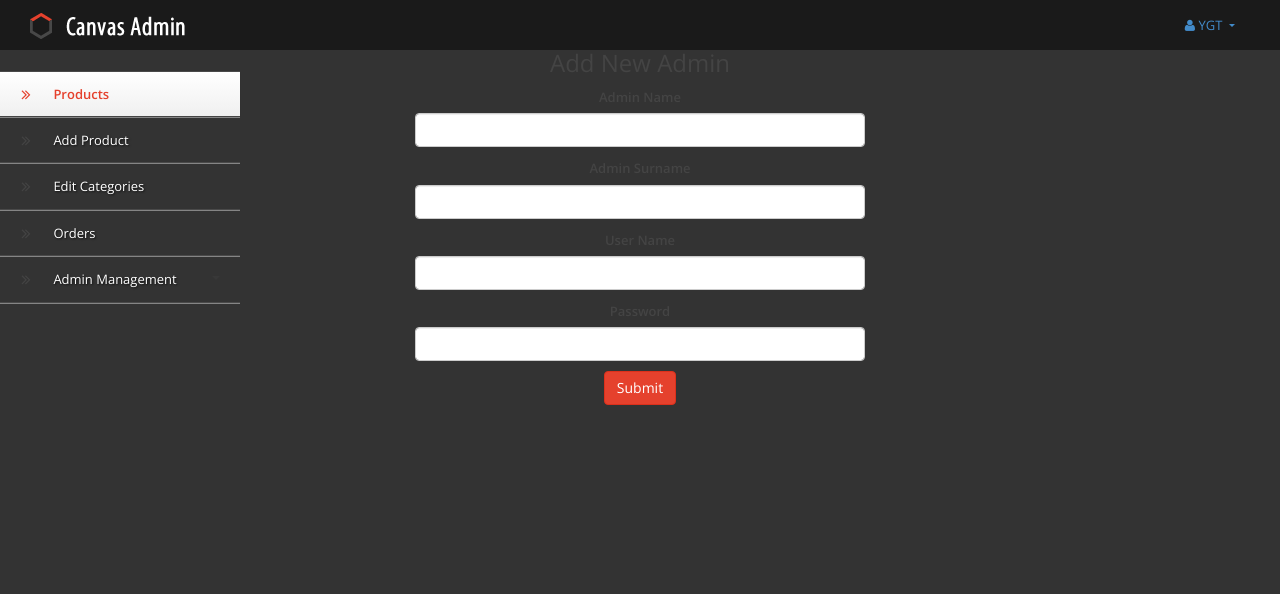
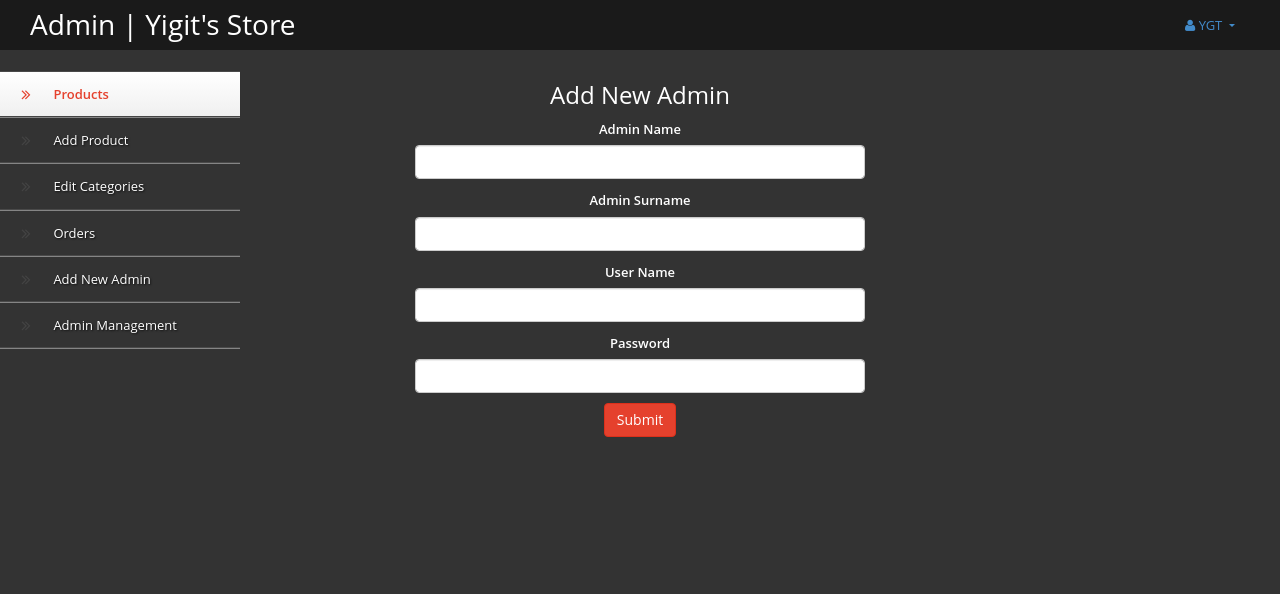
Before and after one commit to AtakanYigit/Basic-E-Commerce-Application, a PHP site: page /add_admin.php in a window 1280 px wide. Shown: the top 594 px of the page. Run offline with PHP 8.4, Linux system fonts and the light colour scheme; a user stored in the database is signed in.

Commit message:
- Admin Page UI Fixes

```diff
--- a/admin_panel/add_admin.php
+++ b/admin_panel/add_admin.php
@@ -8,7 +8,6 @@
         <meta name="description" content="">
         <meta name="author" content="" />
         <link href = "https://cdn.jsdelivr.net/npm/bootstrap@5.3.3/dist/css/bootstrap.min.css" rel = "stylesheet" integrity = "sha384-QWTKZyjpPEjISv5WaRU9OFeRpok6YctnYmDr5pNlyT2bRjXh0JMhjY6hW+ALEwIH" crossorigin = "anonymous">
-        <link rel="stylesheet" href="http://fonts.googleapis.com/css?family=Open+Sans:400italic,600italic,800italic,400,600,800" type="text/css">
         <link rel="stylesheet" href="admin_template/Theme/css/font-awesome.min.css" type="text/css" />
         <link rel="stylesheet" href="admin_template/Theme/css/bootstrap.min.css" type="text/css" />
         <link rel="stylesheet" href="admin_template/Theme/js/libs/css/ui-lightness/jquery-ui-1.9.2.custom.css" type="text/css" />
@@ -23,22 +22,22 @@
 
         <div id="login-container" style = "min-height: 85vh">
             <div id="addProduct">
-                <h3>Add New Admin</h3>
+                <h3 style="color:white; margin-top:32px">Add New Admin</h3>
                 <form action="add_admin_service.php" method="post" enctype="multipart/form-data">
                     <div class="mb-3">
-                        <label for="exampleInputName" class="form-label">Admin Name</label>
+                        <label for="exampleInputName" class="form-label" style="color:white">Admin Name</label>
                         <input type="text" name="name" class="form-control" id="exampleInputName">
                     </div>
                     <div class="mb-3">
-                        <label for="exampleInputType" class="form-label">Admin Surname</label>
+                        <label for="exampleInputType" class="form-label" style="color:white">Admin Surname</label>
                         <input type="text" name="surname"  class="form-control" id="exampleInputType">
                     </div>
                     <div class="mb-3">
-                        <label for="exampleInputDescription" class="form-label">User Name</label>
+                        <label for="exampleInputDescription" class="form-label" style="color:white">User Name</label>
                         <input type="text" name="userName" class="form-control" id="exampleInputDescription">
                     </div>
                     <div class="mb-3">
-                        <label for="exampleInputQuantity" class="form-label">Password</label>
+                        <label for="exampleInputQuantity" class="form-label" style="color:white">Password</label>
                         <input type="text" name="password" class="form-control" id="exampleInputQuantity">
                     </div>
                     <button type="submit" name="submit" class="btn btn-primary">Submit</button>
--- a/admin_panel/add_product.php
+++ b/admin_panel/add_product.php
@@ -8,7 +8,6 @@
         <meta name="description" content="">
         <meta name="author" content="" />
         <link href = "https://cdn.jsdelivr.net/npm/bootstrap@5.3.3/dist/css/bootstrap.min.css" rel = "stylesheet" integrity = "sha384-QWTKZyjpPEjISv5WaRU9OFeRpok6YctnYmDr5pNlyT2bRjXh0JMhjY6hW+ALEwIH" crossorigin = "anonymous">
-        <link rel="stylesheet" href="http://fonts.googleapis.com/css?family=Open+Sans:400italic,600italic,800italic,400,600,800" type="text/css">
         <link rel="stylesheet" href="admin_template/Theme/css/font-awesome.min.css" type="text/css" />
         <link rel="stylesheet" href="admin_template/Theme/css/bootstrap.min.css" type="text/css" />
         <link rel="stylesheet" href="admin_template/Theme/js/libs/css/ui-lightness/jquery-ui-1.9.2.custom.css" type="text/css" />
@@ -22,7 +21,7 @@
         <?php include('left_sidebar.php'); ?>
         <div id="login-container" style = "min-height: 85vh">
             <div id="addProduct">
-                <h3 style = "color: white">Add Product</h3>
+                <h3 style = "color: white; margin-top:32px">Add Product</h3>
                 <form action="add_product_service.php" method="post" enctype="multipart/form-data">
                     <div class="mb-3">
                         <label for="exampleInputName" class="form-label" style = "color: white">Product Name</label>
--- a/admin_panel/admin_list.php
+++ b/admin_panel/admin_list.php
@@ -21,7 +21,7 @@
         <?php include('top_bar.php'); ?>
         <?php include('left_sidebar.php'); ?>
 
-        <div id="login-container" style = "min-height: 85vh">
+        <div id="login-container" style = "min-height: 85vh; margin-top:32px">
             <div id="addProduct">
                 <a class = "btn btn-primary mt-4 mb-5" href="add_admin.php">Add New Admin</a>
                 <h1 class = "mb-3"style = "color: white">Admins</h1>
--- a/admin_panel/categories.php
+++ b/admin_panel/categories.php
@@ -23,7 +23,7 @@
         <?php include('left_sidebar.php'); ?>
 
         <div id="login-container" style = "min-height: 85vh">
-            <div id="addProduct">
+            <div id="addProduct" style = "margin-top:32px">
                 <form action = "add_category_service.php" class = "width-100 d-flex flex-row mt-4 mb-5 justify-content-center gap-3" method = "POST">
                     <input type="text" class = "form-control" name = "name" placeholder="Category Name">
                     <input type = submit class = "btn btn-primary" href="add_category.php" value = "Add New Category"/>
--- a/admin_panel/footer.php
+++ b/admin_panel/footer.php
@@ -6,7 +6,7 @@
     </ul>
 </footer>
 
-<script src="admin_template/Theme/js/libs/jquery-1.9.1.min.js"></script>
+<!-- <script src="admin_template/Theme/js/libs/jquery-1.9.1.min.js"></script>
 <script src="admin_template/Theme/js/libs/jquery-ui-1.9.2.custom.min.js"></script>
 <script src="admin_template/Theme/js/libs/bootstrap.min.js"></script>
 
@@ -27,4 +27,4 @@
 <script src="admin_template/Theme/js/plugins/fullcalendar/fullcalendar.min.js"></script>
 <script src="admin_template/Theme/js/demos/calendar.js"></script>
 
-<script src="admin_template/Theme/js/demos/dashboard.js"></script>
+<script src="admin_template/Theme/js/demos/dashboard.js"></script> -->
--- a/admin_panel/left_sidebar.php
+++ b/admin_panel/left_sidebar.php
@@ -1,5 +1,3 @@
-
-
 <div id="sidebar-wrapper" class="collapse sidebar-collapse">
     <nav id="sidebar">
         <ul id="main-nav" class="open-active">
@@ -31,14 +29,6 @@
                 </a>
             </li>
 
-                <li class="dropdown">
-                    <a href="javascript:;">
-                        <i class="fa fa-angle-double-right"></i>
-                        Admin Management
-                        <span class="caret"></span>
-                    </a>
-
-                    <ul class="sub-nav">
             <li>
                 <a href="add_admin.php">
                     <i class="fa fa-angle-double-right"></i>
@@ -48,15 +38,9 @@
             <li>
                 <a href="admin_list.php">
                     <i class="fa fa-angle-double-right"></i>
-                                Admin List
+                    Admin Management
                 </a>
             </li>
         </ul>
-
-                </li>
-
-            </ul>
-
-        </nav> <!-- #sidebar -->
-
-    </div> <!-- /#sidebar-wrapper -->
+    </nav>
+</div>
--- a/admin_panel/top_bar.php
+++ b/admin_panel/top_bar.php
@@ -1,6 +1,6 @@
 <nav class = "d-flex align-items-center justify-content-between px-5" style = "background-color: #1a1a1a; margin-top:-80px">
     <a href="/Basic-E-Commerce-Application/admin_panel/dashboard.php">
-        <img src="admin_template/Theme/img/logos/logo.png" alt="Site Logo" />
+        <h1 style = "font-size: 28px; margin-top:8px; color:white">Admin | Yigit's Store</h1>
     </a>
     <ul class="nav navbar-nav pull-right">
         <li class="dropdown">
--- a/user_front/category.php
+++ b/user_front/category.php
@@ -92,12 +92,12 @@
                 }
         </script>
 
-        <main class = "ps-5 pt-3">
+        <main class = "ps-5 pt-3 mb-5">
             <h1>Welcome to Yigit's Store</h1>
             <p class = "mb-4">Yigit's Store is a leading online store that offers a wide range of products at competitive prices. Our goal is to provide our customers with the best shopping experience possible. We offer a wide selection of products, including electronics, clothing, home goods, and more. Whether you're looking for the latest tech gadgets or stylish fashion accessories, you'll find it all at Yigit's Store. Shop with us today and experience the difference!</p>
             <div class = "d-flex flex-row justify-content-center gap-5 w-100">
                 <div class = "d-flex justify-content-start gap-5 flex-wrap mb-5" style = "width: 85%">
-                <!-- Select product from product_categories with $category_id by product_id-->
+                    <?php if(count(query_parser("SELECT products.id FROM products INNER JOIN product_categories ON products.id = product_categories.product_id WHERE product_categories.category_id = $category_id")) == 0) echo'<h2>No products found</h2>';?>
                     <?php foreach(query_parser("SELECT products.id, products.name, products.description, products.price, products.image, products.quantity FROM products INNER JOIN product_categories ON products.id = product_categories.product_id WHERE product_categories.category_id = $category_id") as $product) { ?>
                         <form class = "card rounded" style = "width: 20%;" action = "direct_order.php?id=<?php echo $product["id"]; ?>" method = "POST">
                             <a href = "product_details.php?id=<?php echo $product["id"]; ?>" class = "card-img-top justify-content-center align-items-start d-flex overflow-hidden" style = "height: 200px;">
@@ -121,6 +121,7 @@
                 </div>
             </div>
         </main>
+        <?php include("footer.php"); ?>
         <script src = "https://cdn.jsdelivr.net/npm/@popperjs/core@2.11.8/dist/umd/popper.min.js" integrity = "sha384-I7E8VVD/ismYTF4hNIPjVp/Zjvgyol6VFvRkX/vR+Vc4jQkC+hVqc2pM8ODewa9r" crossorigin = "anonymous"></script>
         <script src = "https://cdn.jsdelivr.net/npm/bootstrap@5.3.3/dist/js/bootstrap.min.js" integrity = "sha384-0pUGZvbkm6XF6gxjEnlmuGrJXVbNuzT9qBBavbLwCsOGabYfZo0T0to5eqruptLy" crossorigin = "anonymous"></script>
     </body>
--- a/user_front/index.php
+++ b/user_front/index.php
@@ -51,6 +51,7 @@
             <p class = "mb-4">Yigit's Store is a leading online store that offers a wide range of products at competitive prices. Our goal is to provide our customers with the best shopping experience possible. We offer a wide selection of products, including electronics, clothing, home goods, and more. Whether you're looking for the latest tech gadgets or stylish fashion accessories, you'll find it all at Yigit's Store. Shop with us today and experience the difference!</p>
             <div class = "d-flex flex-row justify-content-center gap-5 w-100">
                 <div class = "d-flex justify-content-start gap-5 flex-wrap mb-5" style = "width: 85%">
+                    <?php if(count(query_parser("SELECT * FROM products")) == 0) echo'<h2>No products found</h2>';?>
                     <?php foreach(query_parser("SELECT * FROM products") as $product) { ?>
                         <form class = "card rounded" style = "width: 20%;" action = "direct_order.php?id=<?php echo $product["id"]; ?>" method = "POST">
                             <a href = "product_details.php?id=<?php echo $product["id"]; ?>" class = "card-img-top justify-content-center align-items-start d-flex overflow-hidden" style = "height: 200px;">
```
Also changed, not shown: admin_panel/dashboard.php (+3 -4 lines). Lines whose indentation alone changed are shown as unchanged.
